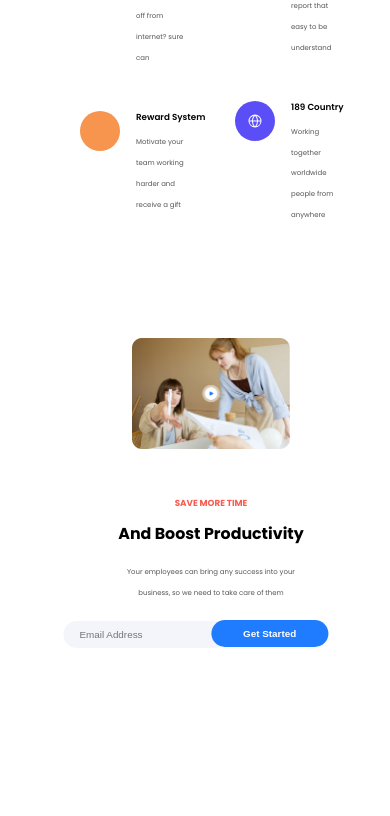
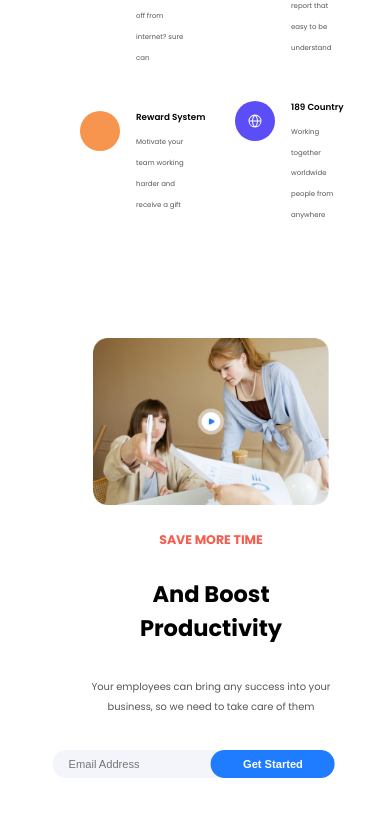
Before and after one commit to Anfas-7648/practice, a React (Create React App) app: page / in a window 390 px wide. Shown: the part 880-1696 px from the top of the page. Before the commit the page ends 1592 px from the top, so only its background shows below. Built offline with nearby package versions, Linux system fonts and the light colour scheme; some icons are missing.

Commit message:
mobile view updated

```diff
--- a/src/components/business-details/businessection.scss
+++ b/src/components/business-details/businessection.scss
@@ -129,10 +129,39 @@
     grid-template-columns: 1fr;
     row-gap: 2rem;
   }
+  .business-section-container {
+    margin: 5rem auto 0rem;
+  }
   .icon-detail {
     padding-right: 0;
   }
   .business-section {
     margin-left: 0;
   }
+  .business-section-elements {
+    width: 80%;
+    margin: 0 auto;
+  }
+  .heading {
+    font-size: $h06;
+    margin-bottom: 1.1rem;
+  }
+  .heading::before {
+    font-size: $h01;
+  }
+  .subheading {
+    font-size: $b02;
+  }
+
+  .business-section-body {
+    margin: 2rem 1rem;
+    width: 100%;
+  }
+  .icon-heading {
+    font-size: $h01;
+  }
+  .icon-detail {
+    font-size: $b02;
+    margin-top: 0;
+  }
 }
--- a/src/components/clients-logo-display/logo-display.scss
+++ b/src/components/clients-logo-display/logo-display.scss
@@ -65,6 +65,10 @@
   .clientLogo {
     width: 4rem;
   }
+  .logoContent {
+    font-size: $b01;
+    margin-top: 0.5rem;
+  }
   .logoImageWrapper {
     display: grid;
     gap: 1rem;
--- a/src/components/footer/footer.scss
+++ b/src/components/footer/footer.scss
@@ -120,3 +120,30 @@
     width: 60%;
   }
 }
+
+// | MOBILE VIEW
+
+@media screen and (max-width: 735px) {
+  .footer-heading {
+    font-size: $h06;
+  }
+  .footer-heading::before {
+    font-size: $h01;
+  }
+  .footer-subheading {
+    font-size: $b02;
+  }
+  .footer-content-container {
+    gap: 2rem;
+  }
+  .email {
+    font-size: $b01;
+  }
+
+  .footer-btn {
+    font-size: $b01;
+  }
+  .footer-image {
+    width: 90%;
+  }
+}
--- a/src/components/hero-section/hero-section.scss
+++ b/src/components/hero-section/hero-section.scss
@@ -105,3 +105,18 @@
     font-size: $b01;
   }
 }
+
+// MOBILE VIEW
+
+@media screen and (max-width: 375px) {
+  .section-container {
+    padding: 1rem 1rem;
+  }
+  .hero-content-sub {
+    font-size: $b02;
+  }
+
+  .hero-content-btn {
+    font-size: $b01;
+  }
+}
```
